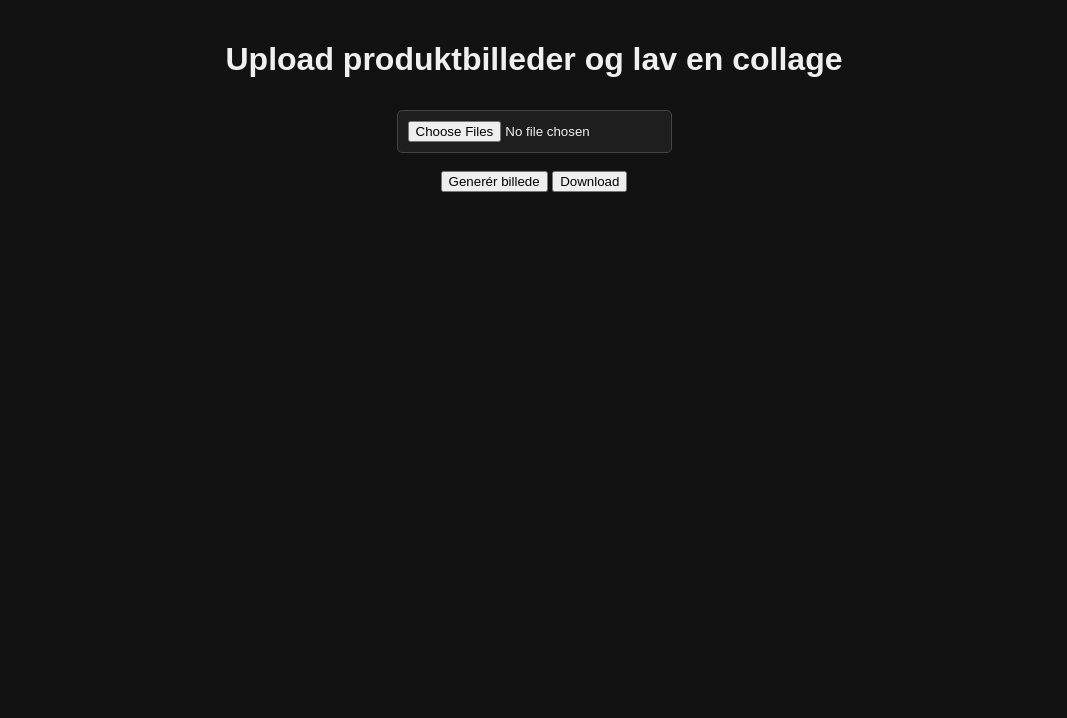
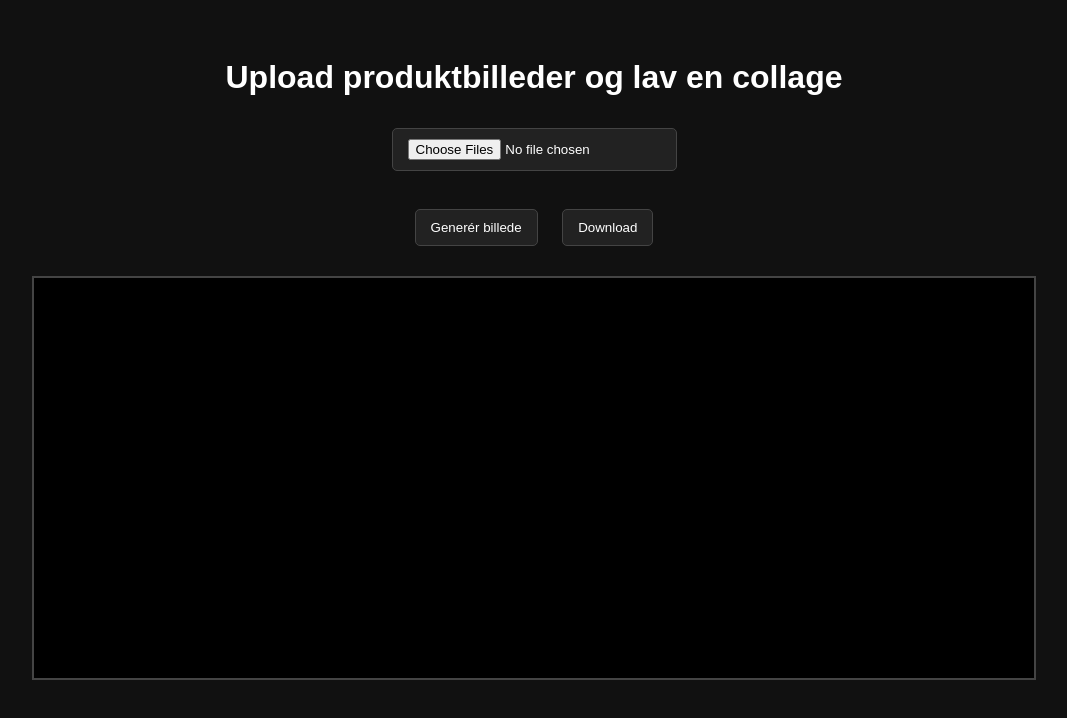
Before and after one commit to Boncuk1905/Billede-combi, a plain HTML site: page index.html in a window 1280 px wide. Shown: the whole page, without its empty margins (106-1173 px from the left). Drawn offline with Linux system fonts and the light colour scheme.

Commit message:
Update style.css

```diff
--- a/style.css
+++ b/style.css
@@ -1,31 +1,23 @@
 body {
-    font-family: Arial, sans-serif;
-    background-color: #121212;
-    color: #f0f0f0;
-    text-align: center;
-    padding: 20px;
-    margin: 0;
+  background-color: #111;
+  color: #fff;
+  font-family: Arial, sans-serif;
+  text-align: center;
+  padding: 30px;
 }
 
-input[type="file"] {
-    background-color: #1e1e1e;
-    color: #f0f0f0;
-    border: 1px solid #444;
-    padding: 10px;
-    border-radius: 5px;
-    margin-top: 10px;
-    cursor: pointer;
+input[type="file"], button {
+  margin: 10px;
+  padding: 10px 15px;
+  background-color: #222;
+  color: #fff;
+  border: 1px solid #444;
+  border-radius: 5px;
+  cursor: pointer;
 }
 
-#previewContainer {
-    margin-top: 30px;
+canvas {
+  margin-top: 20px;
+  background-color: #000;
+  border: 2px solid #444;
 }
-
-#preview {
-    max-width: 90%;
-    height: auto;
-    border: 2px solid #444;
-    border-radius: 8px;
-    padding: 10px;
-    background-color: #1e1e1e;
-}
```
